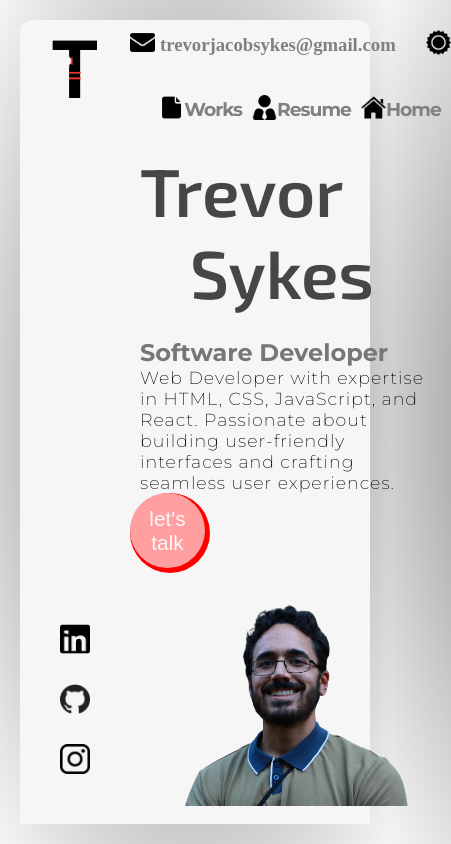
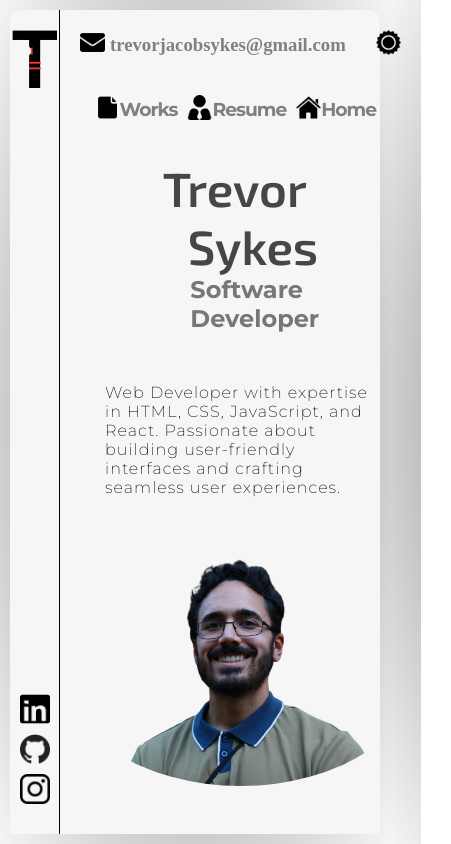
Before and after one commit to trevarious/Portfolio-Website, a plain HTML site: page index.html in a window 390 px wide. Shown: the whole page, 451 px wide, since content can reach past the window. Drawn offline with Linux system fonts and the light colour scheme; a web font is replaced by a local one.

Commit message:
started media queries

```diff
--- a/Styles/style.css
+++ b/Styles/style.css
@@ -42,7 +42,7 @@ h1, h2, h3, p{
     align-items: center;
     height: 100vh;
     border-collapse: collapse;
-    border-radius: 12px 12zpx 0 0 ;
+    border-radius: 12px 12px 0 0 ;
     z-index: 2000;
 }
 .container{
@@ -422,3 +422,132 @@ h1, h2, h3, p{
         width: 100%;
     }
 }
+/* Media Query for Small Screens (max-width: 480px) */
+@media only screen and (max-width: 480px) {
+    .shell {
+        padding: 10px;
+    }
+
+    .left-nav {
+        width: 50px;
+        height: 100%;
+        display: flex;
+        flex-direction: column;
+        align-items: center;
+        justify-content: space-between;
+        border-right: .1px solid black;
+    }
+
+    #logo {
+        margin: 0;
+        padding: 10px;
+    }
+
+
+    .social-links {
+        margin-bottom: 10px;
+    }
+
+    .top-nav {
+        flex-direction: column;
+        height: auto;
+        padding: 10px;
+    }
+
+    .top-nav-left,
+    .top-nav-right {
+        flex: none;
+        width: 100%;
+        text-align: center;
+        justify-content: center;
+        padding: 10px;
+    }
+
+    .top-nav-right ul {
+        justify-content: center;
+    }
+
+    .top-nav-right li {
+        padding-right: 10px;
+        font-size: 1rem;
+    }
+
+    .main-content {
+        flex: 1;
+        display: flex;
+        flex-direction: column;
+        align-items: center;
+        justify-content: center;
+    }
+
+    .content {
+        display: flex;
+        flex-direction: column;
+        margin: 0;
+        justify-content: center;
+        align-items: center;
+    }
+
+    .content h1 {
+        flex: 1;
+        margin: 0;
+        font-family: 'Exo 2', sans-serif;
+        font-size: 3rem;
+        color: rgb(70, 70, 70);
+    }
+
+    .sykes {
+        margin-left: 25px;
+        margin-bottom: 0;
+    }
+
+    .content h2 {
+        flex: 1;
+        margin: 0;
+        color: rgb(119, 119, 119);
+        font-family: 'Montserrat', sans-serif;
+        padding: 0;
+        max-width: 100px;
+    }
+
+    .content p {
+        flex: 1;
+        margin: 0;
+        max-width: 75%;
+        font-size: 1rem;
+        font-family: 'Montserrat', sans-serif;
+        letter-spacing: 1px;
+        margin-bottom: 0;
+        color: rgb(0, 0, 0);
+    }
+
+    .btn-container,
+    #cta {
+        display: none;
+        margin: 0;
+    }
+
+    #image-main {
+        border-radius: 50%;
+        padding: 0;
+    }
+
+    .image {
+        border-radius: 3%;
+        padding: 0;
+    }
+
+    .content-flex {
+        flex-direction: column;
+        align-items: center;
+        justify-content: center;
+    }
+
+    #contact-form,
+    #confirmation-message {
+        width: 100%;
+        max-width: 100%;
+        margin: 0;
+        left: 0;
+    }
+}
```
